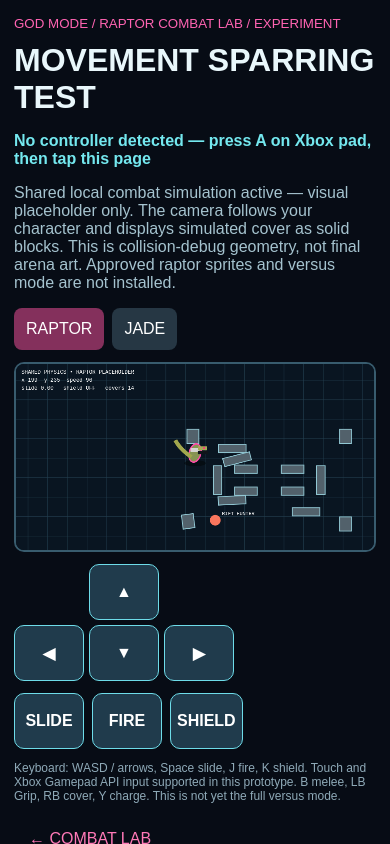
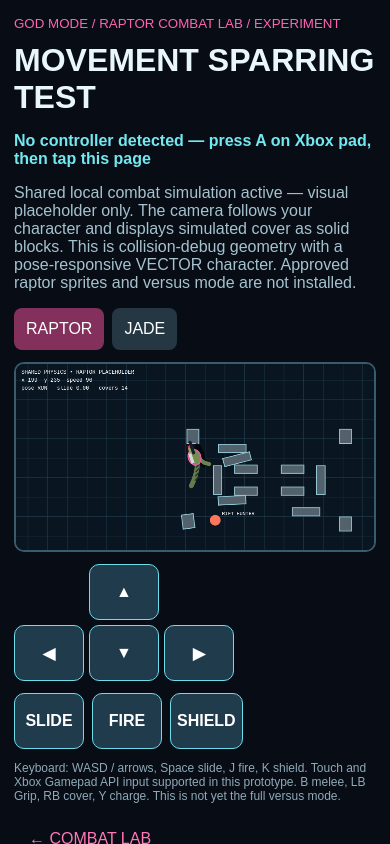
Before and after one commit to leslieadamsisrh-commits/god-mode-break-the-code2, a Next.js app: page /studio/combat/raptor in a window 390 px wide. Built offline with nearby package versions, Linux system fonts and the light colour scheme.

Commit message:
Wire pose-responsive cosmetic character adapter to Raptor movement test

```diff
--- a/app/studio/combat/raptor/page.tsx
+++ b/app/studio/combat/raptor/page.tsx
@@ -2,6 +2,7 @@
 import {useEffect,useRef,useState} from "react";
 import Link from "next/link";
 import {LocalCombat} from "../../../../lib/localCombat";
+import {drawLabActor} from "../../../../lib/raptorLabRenderer";
 type Buttons={up:boolean;down:boolean;left:boolean;right:boolean;slide:boolean;fire:boolean;shield:boolean};
 const INITIAL:Buttons={up:false,down:false,left:false,right:false,slide:false,fire:false,shield:false};
 export default function RaptorSparring(){
@@ -73,18 +74,12 @@ export default function RaptorSparring(){
       g.fillStyle="#fa765d";g.beginPath();g.arc(sx(other.x),sy(other.y),12,0,Math.PI*2);g.fill();
       g.fillStyle="#fff";g.font="11px monospace";g.fillText(other.name||"ACTOR "+i,sx(other.x)+15,sy(other.y)-12);
      }
-     if(p){const px=sx(p.x),py=sy(p.y);g.save();g.translate(px,py);
-      g.fillStyle="#02060988";g.beginPath();g.ellipse(0,14,24,7,0,0,Math.PI*2);g.fill();
-      const isR=skinRef.current==="raptor";g.fillStyle=isR?"#879452":"#dce5f4";g.strokeStyle=isR?"#ff4ba7":"#5ee6f4";g.lineWidth=3;
-      g.beginPath();g.ellipse(0,-9,13,21,.25,0,Math.PI*2);g.fill();g.stroke();
-      g.fillStyle=isR?"#d6d5d2":"#f35aaf";g.fillRect(-10,-20,20,9);
-      if(isR){g.strokeStyle="#a1a64d";g.lineWidth=9;g.beginPath();g.moveTo(-8,0);g.quadraticCurveTo(-34,-18,-44,-38);g.stroke();g.fillStyle="#a8aa57";g.fillRect(7,-24,20,9);g.fillStyle="#f54478";g.fillRect(18,-22,5,4)}
-      g.strokeStyle="#10141a";g.lineWidth=7;g.beginPath();g.moveTo(6,-10);g.lineTo(29,-10);g.stroke();
-      if(input.shield){g.strokeStyle="#6feafa";g.lineWidth=4;g.beginPath();g.arc(0,-8,31,-1.4,1.4);g.stroke()}
+     if(p){g.save();g.translate(sx(p.x),sy(p.y));
+      const pose=drawLabActor(g,p,skinRef.current,input.fire,now/1000);
       g.restore();
       g.fillStyle="#fff";g.font="12px monospace";g.fillText("SHARED PHYSICS • "+(skinRef.current==="raptor"?"RAPTOR PLACEHOLDER":"JADE PLACEHOLDER"),12,22);
       g.fillText("x "+p.x.toFixed(0)+"  y "+p.y.toFixed(0)+"  speed "+Math.hypot(p.vx,p.vy).toFixed(0),12,40);
-      g.fillText("slide "+p.slide.toFixed(2)+"   shield "+(p.shield?"ON":"OFF")+"   covers "+local.state.covers.length,12,58);
+      g.fillText("pose "+pose+"   slide "+p.slide.toFixed(2)+"   covers "+local.state.covers.length,12,58);
      }
     }
    }
@@ -98,7 +93,7 @@ export default function RaptorSparring(){
  const btn=(key:keyof Buttons,label:string)=><button onPointerDown={touch(key)} onPointerUp={release(key)} onPointerCancel={release(key)} onLostPointerCapture={()=>controls.current[key]=false} style={{minHeight:56,minWidth:70,background:"#203b4c",border:"1px solid #6edce9",color:"white",borderRadius:10,fontWeight:800,touchAction:"none"}}>{label}</button>;
  return <main style={{position:"fixed",inset:0,overflowY:"auto",background:"#070c15",color:"#e9f7fb",fontFamily:"Arial,sans-serif",padding:"max(14px,env(safe-area-inset-top)) 14px 30px",touchAction:"pan-y"}}>
  <div style={{maxWidth:900,margin:"0 auto"}}><small style={{color:"#ff64b2"}}>GOD MODE / RAPTOR COMBAT LAB / EXPERIMENT</small><h1 style={{margin:"10px 0"}}>MOVEMENT SPARRING TEST</h1>
- <p role="status" style={{color:"#74e8ef",fontWeight:800}}>{padStatus}</p><p style={{color:"#a5c3cf"}}>{status}. The camera follows your character and displays simulated cover as solid blocks. This is collision-debug geometry, not final arena art. Approved raptor sprites and versus mode are not installed.</p>
+ <p role="status" style={{color:"#74e8ef",fontWeight:800}}>{padStatus}</p><p style={{color:"#a5c3cf"}}>{status}. The camera follows your character and displays simulated cover as solid blocks. This is collision-debug geometry with a pose-responsive VECTOR character. Approved raptor sprites and versus mode are not installed.</p>
  <div style={{display:"flex",gap:8,marginBottom:12}}><button onClick={()=>setSkin("raptor")} style={{padding:12,background:skin==="raptor"?"#84305c":"#263744",color:"white",border:0,borderRadius:8}}>RAPTOR</button><button onClick={()=>setSkin("jade")} style={{padding:12,background:skin==="jade"?"#84305c":"#263744",color:"white",border:0,borderRadius:8}}>JADE</button></div>
  <canvas ref={canvas} width={800} height={420} style={{display:"block",width:"100%",height:"auto",aspectRatio:"800/420",border:"2px solid #385c6e",borderRadius:10}}/>
  <div style={{display:"flex",justifyContent:"space-between",gap:12,flexWrap:"wrap",marginTop:12}}>
```
